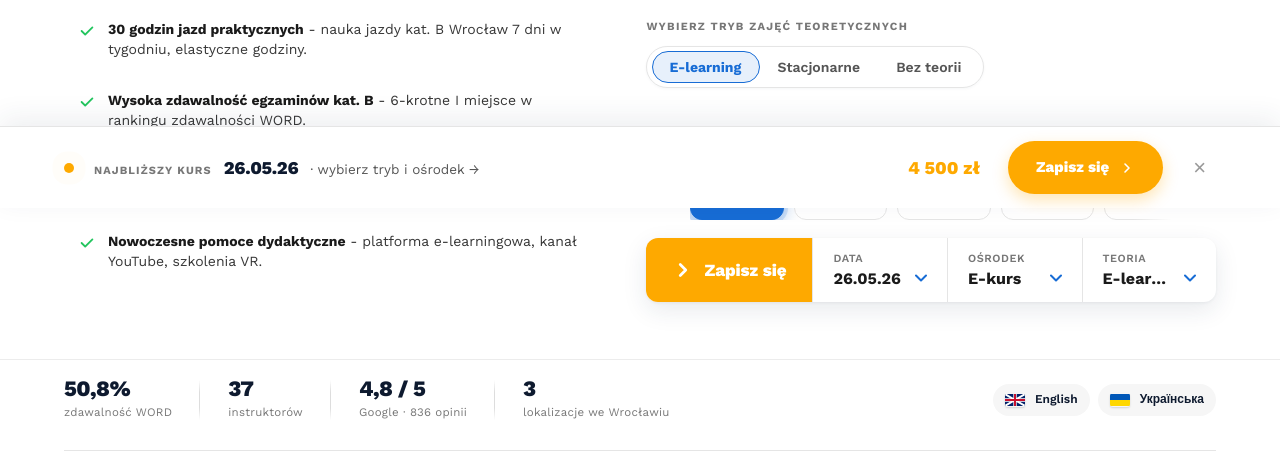
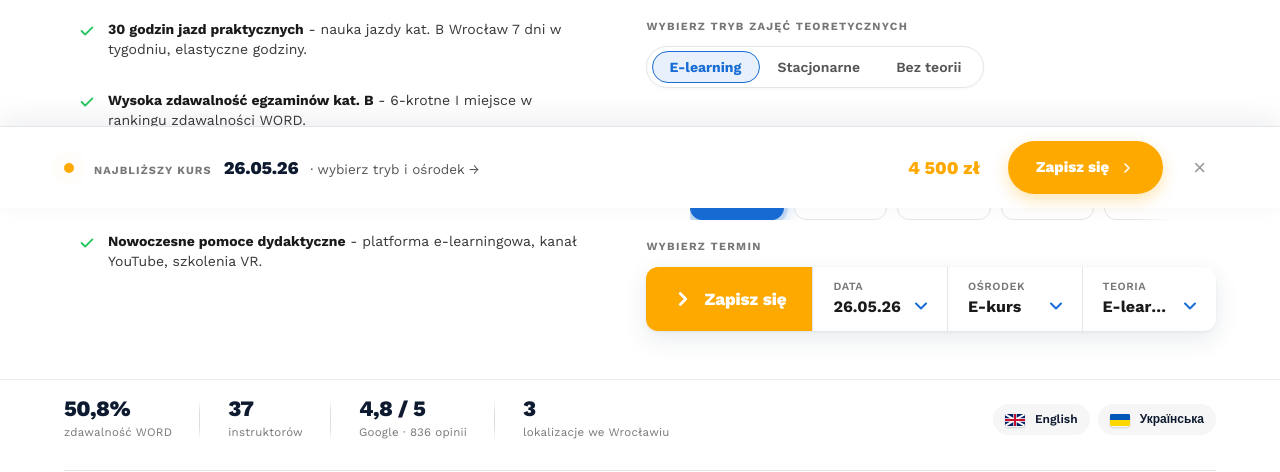
Before and after one commit to SiwsON1/adj-redesign, a website: page v1.html in a window 1280 px wide. Shown: the part 592-1064 px from the top of the page. Drawn offline with nearby package versions, Linux system fonts and the light colour scheme.

Commit message:
V1: dodaj label 'Wybierz termin' nad signup-bar - 3 widgety form spojna struktura label+widget

```diff
--- a/v1.html
+++ b/v1.html
@@ -139,16 +139,17 @@
       .hero__content > .hero__theory { margin-bottom: 18px !important; }
       .hero__content > .dates-carousel { margin-bottom: 18px !important; }
       .hero__content > .signup-bar { margin-top: 0 !important; margin-bottom: 0 !important; }
-      /* Wyrównaj etykiety form (theory + dates) do jednego formatu eyebrow */
+      /* Wyrównaj etykiety form (theory + dates + signup-label) do jednego formatu eyebrow */
       .hero__theory-label,
-      .dates-carousel__title {
+      .dates-carousel__title,
+      .hero__signup-label {
         font-family: "Work Sans", sans-serif !important;
         font-size: 11px !important;
         font-weight: 700 !important;
         color: #777 !important;
         text-transform: uppercase !important;
         letter-spacing: 0.12em !important;
-        margin-bottom: 10px !important;
+        margin: 0 0 10px !important;
       }
       .hero__features { gap: 14px !important; }
     }
@@ -333,6 +334,7 @@
           </div>
         </div>
 
+        <p class="hero__signup-label">Wybierz termin</p>
         <form class="signup-bar" action="/formularz-zapisow/" method="get">
           <button type="submit" class="signup-bar__submit">
             <svg class="signup-bar__chevron" width="22" height="22" viewBox="0 0 24 24" fill="none" stroke="currentColor" stroke-width="3" stroke-linecap="round" stroke-linejoin="round" aria-hidden="true"><polyline points="9 6 15 12 9 18"/></svg>
```
